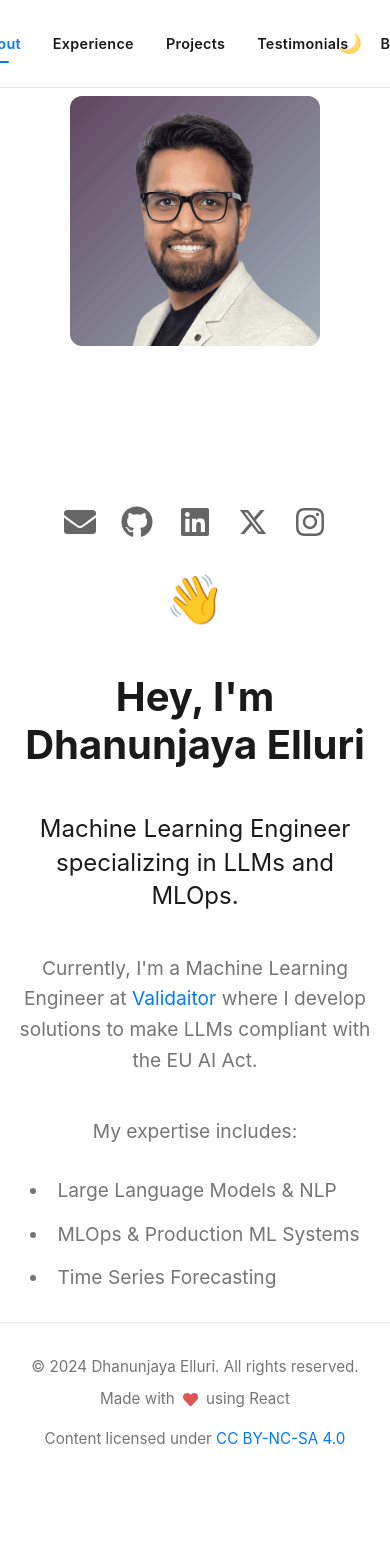
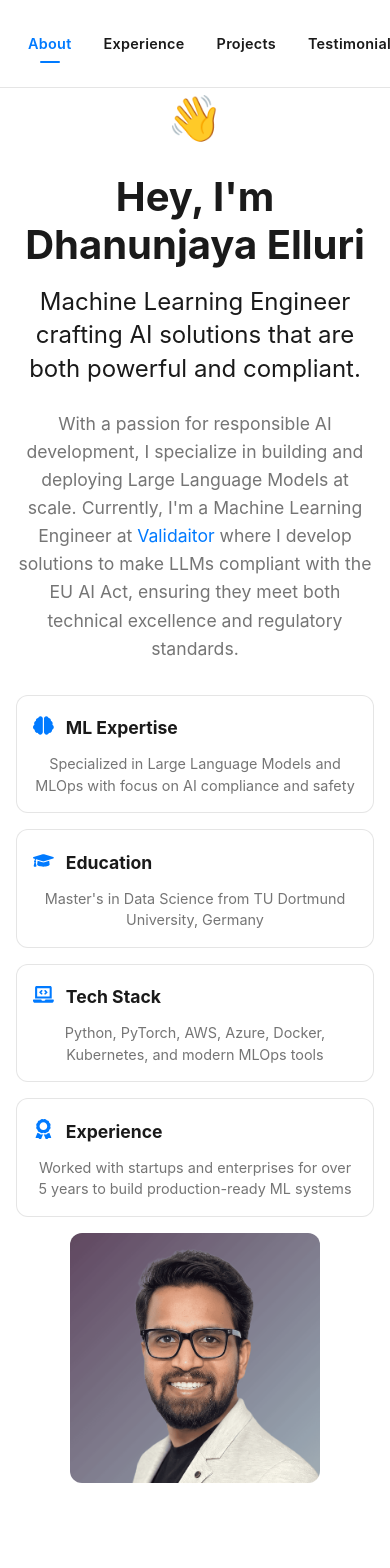
Before and after one commit to Dhanunjaya-Elluri/profile-cv, a React (Vite) app: page /bio in a window 390 px wide. Shown: the top 1568 px of the page. Before the commit the page ends 1484 px from the top, so only its background shows below. Built offline with nearby package versions, Linux system fonts and the light colour scheme.

Commit message:
enh: improved profile page

```diff
--- a/src/App.css
+++ b/src/App.css
@@ -71,9 +71,8 @@ body {
   margin: 0 auto;
   padding: 0.5rem 4rem;
   display: flex;
-  justify-content: center;
-  align-items: center;
-  gap: 1rem;
+  justify-content: space-between;
+  align-items: center;
   position: relative;
 }
 
@@ -115,64 +114,212 @@ body {
 }
 
 .theme-toggle {
-  position: absolute;
-  right: 4rem;
   background: none;
   border: none;
   cursor: pointer;
-  font-size: 1.4rem;
-  padding: 0.75rem;
-  opacity: 0.7;
-  transition:
-    opacity 0.2s ease,
-    transform 0.2s ease;
+  padding: 0.5rem;
+  border-radius: 50%;
+  display: flex;
+  align-items: center;
+  justify-content: center;
+  transition: all 0.3s ease;
+  margin-left: auto;
+}
+
+.theme-icon {
+  font-size: 1.2rem;
+  transition: all 0.3s ease;
+}
+
+/* Light mode - Moon icon */
+[data-theme="light"] .theme-icon {
+  color: #4a5568;
+}
+
+/* Dark mode - Sun icon */
+[data-theme="dark"] .theme-icon {
+  color: #fdb813;
 }
 
 .theme-toggle:hover {
-  opacity: 1;
-  transform: scale(1.1);
+  background-color: var(--border);
+}
+
+.theme-toggle:hover .theme-icon {
+  transform: rotate(15deg);
 }
 
 /* Profile styles */
 .profile {
   display: flex;
-  gap: 6rem;
-  align-items: center;
+  gap: 4rem;
+  align-items: flex-start;
   justify-content: center;
-  padding: 2rem 0;
+  padding: 1rem 0;
+  min-height: calc(100vh - 8rem);
 }
 
 .profile-content {
   flex: 1;
+  max-width: 800px;
 }
 
 .intro {
-  margin-bottom: 1.5rem;
+  display: flex;
+  align-items: center;
+  gap: 1rem;
+  margin-bottom: 1rem;
 }
 
 .wave {
-  font-size: 3rem;
-  margin-right: 1.5rem;
+  font-size: 2.8rem;
+  animation: wave 2s infinite;
+  transform-origin: 70% 70%;
+  display: inline-block;
+  line-height: 1;
+}
+
+@keyframes wave {
+  0% {
+    transform: rotate(0deg);
+  }
+  10% {
+    transform: rotate(14deg);
+  }
+  20% {
+    transform: rotate(-8deg);
+  }
+  30% {
+    transform: rotate(14deg);
+  }
+  40% {
+    transform: rotate(-4deg);
+  }
+  50% {
+    transform: rotate(10deg);
+  }
+  60% {
+    transform: rotate(0deg);
+  }
+  100% {
+    transform: rotate(0deg);
+  }
+}
+
+.highlights-grid {
+  display: grid;
+  grid-template-columns: repeat(2, 1fr);
+  gap: 1rem;
+  margin: 0;
+}
+
+.highlight-card {
+  background-color: var(--background);
+  border: 1px solid var(--border);
+  border-radius: 12px;
+  padding: 1rem;
+  transition: all 0.3s ease;
+}
+
+.highlight-card:hover {
+  transform: translateY(-4px);
+  box-shadow: 0 4px 12px rgba(0, 0, 0, 0.1);
+}
+
+.highlight-header {
+  display: flex;
+  align-items: center;
+  gap: 0.75rem;
+  margin-bottom: 0.5rem;
+}
+
+.highlight-icon {
+  font-size: 1.3rem;
+  color: var(--accent);
+}
+
+.highlight-card h3 {
+  font-size: 1.1rem;
+  margin: 0;
+  color: var(--text);
+}
+
+.highlight-card p {
+  color: var(--text-light);
+  font-size: 0.9rem;
+  line-height: 1.5;
+  padding-left: 0;
+  margin: 0;
+}
+
+/* Update responsive styles */
+@media (max-width: 1200px) {
+  .profile {
+    gap: 3rem;
+  }
+
+  .highlights-grid {
+    gap: 1rem;
+  }
+}
+
+@media (max-width: 1024px) {
+  .profile {
+    flex-direction: column;
+    gap: 2rem;
+    padding: 1rem;
+  }
+
+  .profile-right {
+    order: -1;
+    align-self: center;
+  }
+
+  .profile-image {
+    flex: 0 0 300px;
+  }
+
+  .highlights-grid {
+    grid-template-columns: repeat(2, 1fr);
+  }
+}
+
+@media (max-width: 768px) {
+  .highlights-grid {
+    grid-template-columns: 1fr;
+  }
+
+  h1 {
+    font-size: 2.4rem;
+  }
+
+  h2 {
+    font-size: 1.4rem;
+  }
+
+  .profile-image {
+    flex: 0 0 250px;
+  }
 }
 
 h1 {
-  font-size: 3.2rem;
-  margin: 1.2rem 0;
+  font-size: 2.8rem;
+  margin: 0;
   line-height: 1.2;
   color: var(--text);
 }
 
 h2 {
-  font-size: 1.8rem;
+  font-size: 1.6rem;
   font-weight: normal;
   color: var(--text);
-  margin-bottom: 2.5rem;
+  margin-bottom: 1.5rem;
   line-height: 1.4;
 }
 
 .current-work {
-  font-size: 1.2rem;
-  margin-bottom: 2.5rem;
+  font-size: 1.1rem;
+  margin-bottom: 2rem;
   line-height: 1.6;
   color: var(--text-light);
 }
@@ -203,7 +350,7 @@ h2 {
 }
 
 .profile-image {
-  flex: 0 0 400px;
+  flex: 0 0 350px;
 }
 
 .profile-image img {
@@ -266,7 +413,7 @@ h2 {
   }
 
   .navbar {
-    padding: 0.5rem 2rem;
+    padding: 0.5rem 1rem;
   }
 
   .navbar a {
@@ -683,7 +830,7 @@ h2 {
   background-color: var(--background);
   border: 1px solid var(--border);
   border-radius: 12px;
-  padding: 2rem;
+  padding: 1.5rem;
   transition: all 0.3s ease;
 }
 
@@ -692,10 +839,17 @@ h2 {
   box-shadow: 0 4px 12px rgba(0, 0, 0, 0.1);
 }
 
+.project-header {
+  display: flex;
+  align-items: center;
+  gap: 1rem;
+  margin-bottom: 1rem;
+}
+
 .project-icon-container {
-  width: 60px;
-  height: 60px;
-  margin-bottom: 1.5rem;
+  width: 48px;
+  height: 48px;
+  flex-shrink: 0;
 }
 
 .project-icon {
@@ -704,16 +858,22 @@ h2 {
   color: var(--accent);
 }
 
-.project-content h2 {
-  font-size: 1.5rem;
+.project-header h2 {
+  font-size: 1.3rem;
+  margin: 0;
+  color: var(--text);
+  line-height: 1.3;
+}
+
+.project-content {
+  /* Remove this line: padding-left: calc(48px + 1rem); */
+}
+
+.project-description {
+  color: var(--text-light);
   margin-bottom: 1rem;
-  color: var(--text);
-}
-
-.project-description {
-  color: var(--text-light);
-  margin-bottom: 1.5rem;
-  line-height: 1.6;
+  line-height: 1.5;
+  font-size: 0.95rem;
 }
 
 .project-contributions {
@@ -721,10 +881,32 @@ h2 {
   padding-left: 1.2rem;
   margin-bottom: 1.5rem;
   color: var(--text-light);
+  font-size: 0.95rem;
 }
 
 .project-contributions li {
   margin-bottom: 0.5rem;
+}
+
+/* Update responsive styles */
+@media (max-width: 768px) {
+  .project-header {
+    gap: 0.75rem;
+  }
+
+  .project-icon-container {
+    width: 40px;
+    height: 40px;
+  }
+
+  .project-header h2 {
+    font-size: 1.2rem;
+  }
+
+  .project-content {
+    padding-left: 0;
+    margin-top: 1rem;
+  }
 }
 
 .project-links {
--- a/src/components/Navbar.jsx
+++ b/src/components/Navbar.jsx
@@ -1,6 +1,7 @@
 import React from "react";
 import { Link, useLocation } from "react-router-dom";
 import { useTheme } from "../context/ThemeContext";
+import { BsSun, BsMoonStars } from "react-icons/bs";
 
 const Navbar = () => {
   const { isDark, toggleTheme } = useTheme();
@@ -45,8 +46,16 @@ const Navbar = () => {
             Blog
           </Link>
         </div>
-        <button className="theme-toggle" onClick={toggleTheme}>
-          {isDark ? "☀️" : "🌙"}
+        <button
+          className="theme-toggle"
+          onClick={toggleTheme}
+          aria-label={isDark ? "Switch to light mode" : "Switch to dark mode"}
+        >
+          {isDark ? (
+            <BsSun className="theme-icon" />
+          ) : (
+            <BsMoonStars className="theme-icon" />
+          )}
         </button>
       </nav>
     </header>
--- a/src/components/Profile.jsx
+++ b/src/components/Profile.jsx
@@ -1,8 +1,41 @@
 import React from "react";
 import SocialLinks from "./SocialLinks";
-import profileImage from "./images/profile-image.png"; // Import the image
+import profileImage from "./images/profile-image.png";
+import {
+  FaAward,
+  FaGraduationCap,
+  FaLaptopCode,
+  FaBrain,
+} from "react-icons/fa";
 
 const Profile = () => {
+  const highlights = [
+    {
+      icon: <FaBrain />,
+      title: "ML Expertise",
+      description:
+        "Specialized in Large Language Models and MLOps with focus on AI compliance and safety",
+    },
+    {
+      icon: <FaGraduationCap />,
+      title: "Education",
+      description:
+        "Master's in Data Science from TU Dortmund University, Germany",
+    },
+    {
+      icon: <FaLaptopCode />,
+      title: "Tech Stack",
+      description:
+        "Python, PyTorch, AWS, Azure, Docker, Kubernetes, and modern MLOps tools",
+    },
+    {
+      icon: <FaAward />,
+      title: "Experience",
+      description:
+        "Worked with startups and enterprises for over 5 years to build production-ready ML systems",
+    },
+  ];
+
   return (
     <div className="profile">
       <div className="profile-content">
@@ -10,10 +43,15 @@ const Profile = () => {
           <span className="wave">👋</span>
           <h1>Hey, I&apos;m Dhanunjaya Elluri</h1>
         </div>
-        <h2>Machine Learning Engineer specializing in LLMs and MLOps.</h2>
+        <h2>
+          Machine Learning Engineer crafting AI solutions that are both powerful
+          and compliant.
+        </h2>
 
         <p className="current-work">
-          Currently, I&apos;m a Machine Learning Engineer at{" "}
+          With a passion for responsible AI development, I specialize in
+          building and deploying Large Language Models at scale. Currently,
+          I&apos;m a Machine Learning Engineer at{" "}
           <a
             href="https://validaitor.com/"
             target="_blank"
@@ -21,28 +59,26 @@ const Profile = () => {
           >
             Validaitor
           </a>{" "}
-          where I develop solutions to make LLMs compliant with the EU AI Act.
+          where I develop solutions to make LLMs compliant with the EU AI Act,
+          ensuring they meet both technical excellence and regulatory standards.
         </p>
 
-        <div className="interests">
-          <p>My expertise includes:</p>
-          <ul>
-            <li>Large Language Models & NLP</li>
-            <li>MLOps & Production ML Systems</li>
-            <li>Time Series Forecasting</li>
-          </ul>
+        <div className="highlights-grid">
+          {highlights.map((highlight, index) => (
+            <div key={index} className="highlight-card">
+              <div className="highlight-header">
+                <div className="highlight-icon">{highlight.icon}</div>
+                <h3>{highlight.title}</h3>
+              </div>
+              <p>{highlight.description}</p>
+            </div>
+          ))}
         </div>
       </div>
 
       <div className="profile-right">
         <div className="profile-image">
-          <img
-            src={profileImage} // Use the imported image
-            alt="Profile"
-            onError={(e) => {
-              e.target.src = "https://via.placeholder.com/400x400";
-            }}
-          />
+          <img src={profileImage} alt="Profile" />
         </div>
         <SocialLinks />
       </div>
--- a/src/components/Projects.jsx
+++ b/src/components/Projects.jsx
@@ -54,7 +54,7 @@ const Projects = () => {
       <div className="projects-header">
         <h1>Selected Projects</h1>
         <p className="projects-intro">
-          I enjoy making things. Here are a selection of projects that I have
+          I enjoy making things. Here are my top 3 favorite projects that I have
           contributed or worked on over the years.
         </p>
       </div>
@@ -62,9 +62,11 @@ const Projects = () => {
       <div className="projects-grid">
         {projects.map((project, index) => (
           <div key={index} className="project-card">
-            <div className="project-icon-container">{project.icon}</div>
+            <div className="project-header">
+              <div className="project-icon-container">{project.icon}</div>
+              <h2>{project.title}</h2>
+            </div>
             <div className="project-content">
-              <h2>{project.title}</h2>
               <p className="project-description">{project.description}</p>
               <ul className="project-contributions">
                 {project.contributions.map((contribution, idx) => (
```
